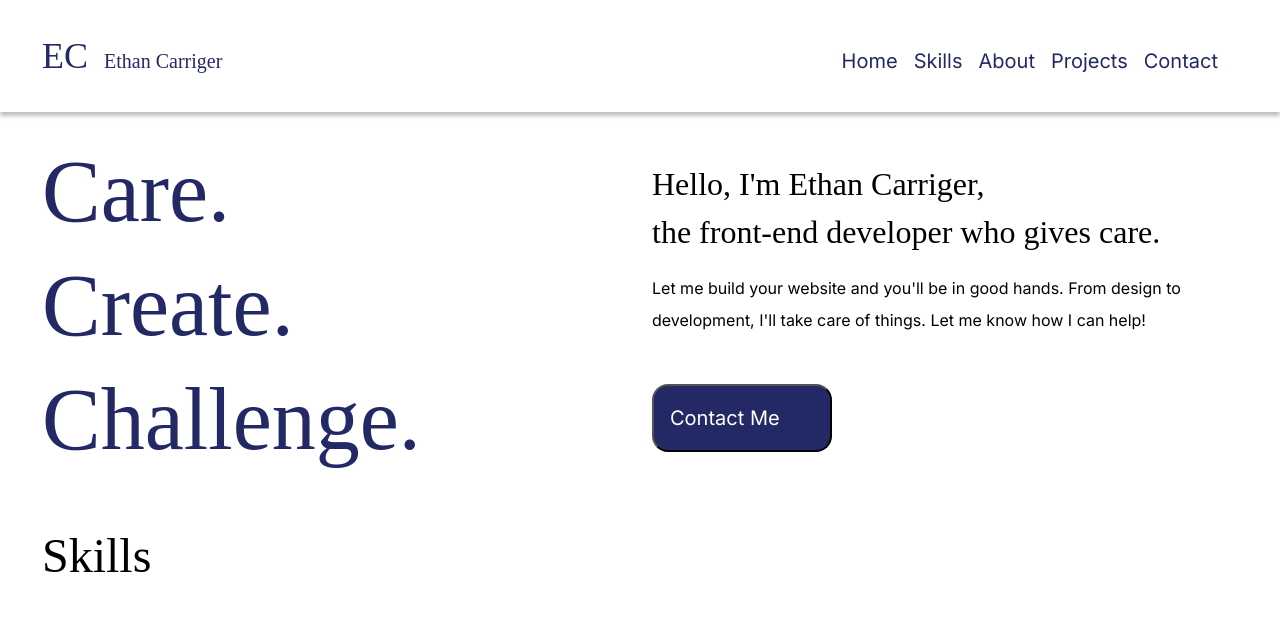
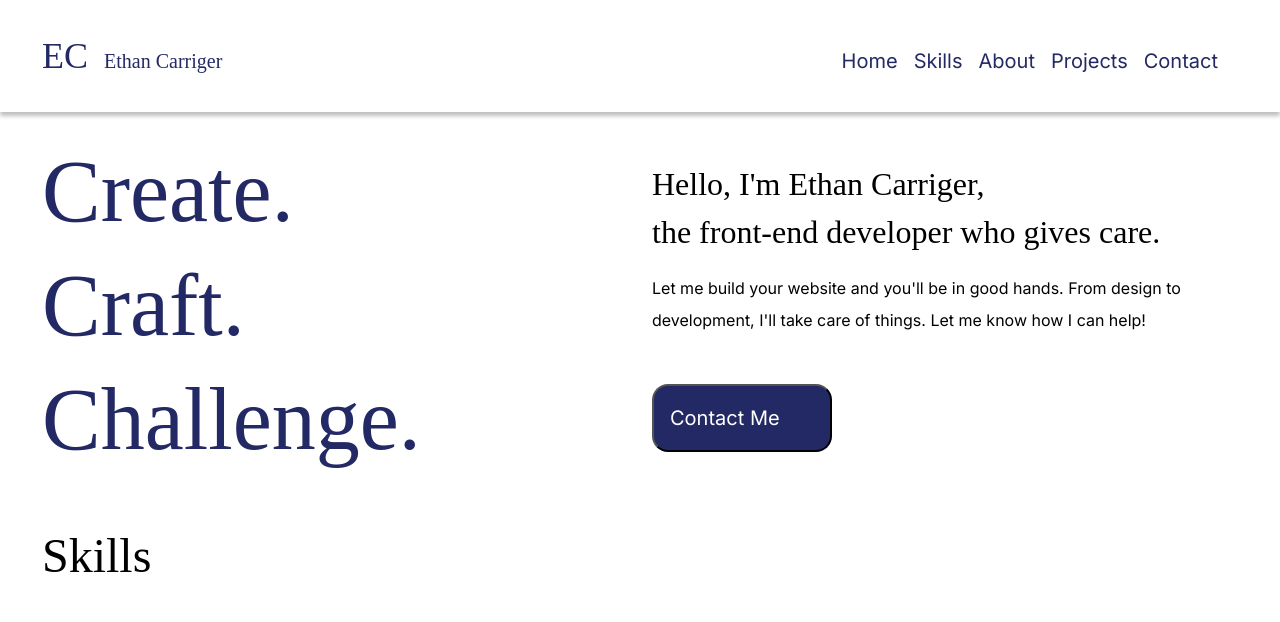
Before and after one commit to ecarriger/ethan-carriger-portfolio, a plain HTML site: page index.html in a window 1280 px wide. Shown: the top 622 px of the page. Drawn offline with Linux system fonts and the light colour scheme; a web font is replaced by a local one.

Commit message:
change care value to craft

```diff
--- a/index.html
+++ b/index.html
@@ -35,8 +35,8 @@
         <div class="container">
             <section id="hero">
                 <div id="values">
-                    <h2>Care.</h2>
                     <h2>Create.</h2>
+                    <h2>Craft.</h2>
                     <h2>Challenge.</h2>
                 </div>
                 <div id="intro">
```
